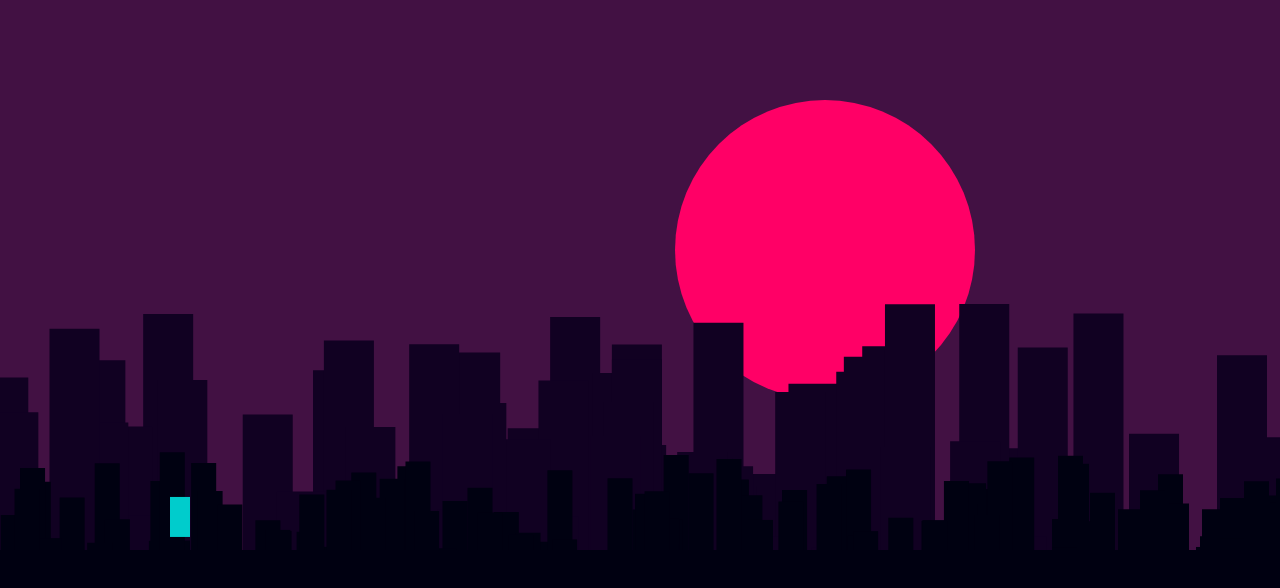
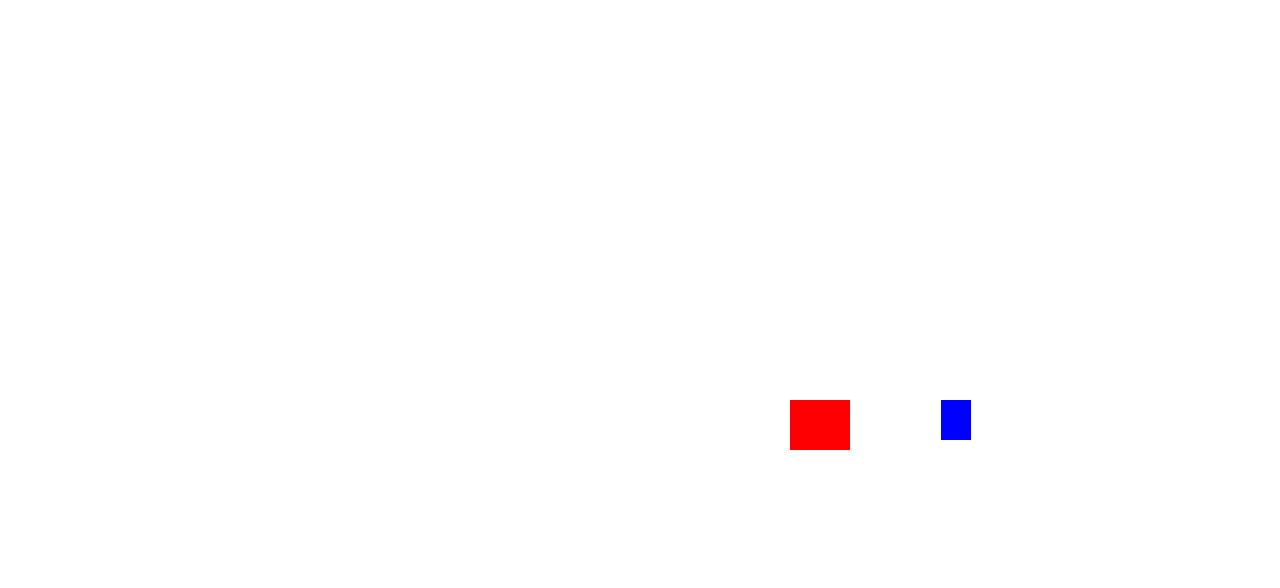
Before and after one commit to ichko/game-engine, a plain HTML site: page game.html in a window 1280 px wide. Drawn offline with Linux system fonts and the light colour scheme.

Commit message:
Refactoring

```diff
--- a/game.html
+++ b/game.html
@@ -5,9 +5,11 @@
     </head>
     <body>
         <canvas id="canvas"></canvas>
+        <script src="scripts/io.js"></script>
         <script src="scripts/vector.js"></script>
         <script src="scripts/game-object.js"></script>
-        <script src="scripts/enviroment.js"></script>
+        <script src="scripts/parallax.js"></script>
+        <script src="scripts/renderer.js"></script>
         <script src="scripts/main.js"></script>
     </body>
 </html>
--- a/scripts/enviroment.js
+++ /dev/null
@@ -1,32 +0,0 @@
-class Layer {
-    constructor(objects = [], scale = Vector(), referencePoint = new Vector()) {
-        this.objects = objects;
-        this.scale = scale;
-        this.position = new Vector();
-        this.referencePoint = referencePoint;
-    }
-
-    draw(ctx) {
-        this.objects.forEach(object => {
-            object.scale = this.scale;
-            object.offset = this.position.add(this.referencePoint);
-            object.draw(ctx);
-        });
-    }
-}
-
-class Parallax {
-    constructor(referencePoint = new Vector(), layers = []) {
-        this.layers = layers;
-        this.referencePoint = referencePoint;
-    }
-
-    addLayer(name, objects, scale = new Vector()) {
-        this.layers.push(new Layer(objects, scale, this.referencePoint));
-        return this;
-    }
-
-    draw(ctx) {
-        this.layers.forEach(layer => layer.draw(ctx));
-    }
-}
--- a/scripts/game-object.js
+++ b/scripts/game-object.js
@@ -1,53 +1,35 @@
 class GameObject {
-    constructor(position = new Vector()) {
+
+    constructor({ position = new Vector(), scale = 1, color = '#f00' }) {
         this.position = position;
-        this.sizeScale = 1;
-        this.scale = new Vector(1, 1);
-        this.offset = new Vector();
-    }
-
-    getWorldPosition() {
-        return this.position.add(this.offset.vectorScale(this.scale));
-    }
-}
-
-let PrimitiveObject = {
-
-    Circle: class Circle extends GameObject {
-        constructor(position = new Vector(), radius = 5, color = '#f00') {
-            super(position);
-            this.radius = radius;
+        this.scale = scale;
         this.color = color;
     }
 
-        draw(ctx)  {
-            let worldPosition = this.getWorldPosition();
-            ctx.beginPath();
-            ctx.fillStyle = this.color;
-            ctx.arc(worldPosition.x, worldPosition.y,
-                    this.radius * this.sizeScale, 0, Math.PI * 2);
-            ctx.fill();
-            ctx.closePath();
-        }
-    },
-
-    Rectangle: class Rectangle extends GameObject {
-        constructor(position = new Vector(), size = { width: 5, height: 10 }, color = '#f00') {
-            super(position);
-            this.width = size.width;
-            this.height = size.height;
-            this.color = color;
 }
 
-        draw(ctx)  {
-            let worldPosition = this.getWorldPosition();
-            ctx.beginPath();
-            ctx.fillStyle = this.color;
-            ctx.rect(worldPosition.x, worldPosition.y,
-                     this.width * this.sizeScale, this.height * this.sizeScale);
-            ctx.fill();
-            ctx.closePath();
+class Circle extends GameObject {
+
+    constructor(config) {
+        super(config);
+        this.radius = config.radius;
     }
+
+    draw(renderer)  {
+        renderer.circle(this.position, this.radius, this.color);
     }
 
 }
+
+class Rectangle extends GameObject {
+
+    constructor(config) {
+        super(config);
+        this.size = config.size;
+    }
+
+    draw(renderer) {
+        renderer.rectangle(this.position, this.size, this.color);
+    }
+
+}
--- a/scripts/io.js
+++ b/scripts/io.js
@@ -1,7 +1,7 @@
 class IO {
 
     constructor() {
-        this.mouse = { x : 0, y: 0 };
+        this.mouse = { x: 0, y: 0 };
         this.keyHandlers = { };
         this.keyStates = { };
         this.bindEvents();
@@ -9,10 +9,10 @@ class IO {
 
     callHandlers() {
         for (let name in this.keyHandlers) {
-            if (this.keyState[name]) {
+            if (this.keyStates[name]) {
                 this.keyHandlers[name].handeler();
             } else {
-                this.keyHandlers[name].reverseHandler();
+                this.keyHandlers[name].reverseHandler && this.keyHandlers[name].reverseHandler();
             }
         }
     }
--- a/scripts/main.js
+++ b/scripts/main.js
@@ -2,73 +2,32 @@ let canvas = document.getElementById('canvas');
 canvas.width = innerWidth;
 canvas.height = innerHeight;
 let ctx = canvas.getContext('2d');
+ctx.translate(innerWidth / 2, innerHeight / 2);
 
-function clear() {
-    ctx.clearRect(0, 0, innerWidth, innerHeight);
-}
+let io = new IO();
+let renderer = new Renderer(ctx, innerWidth, innerHeight);
 
-let player = new PrimitiveObject.Rectangle(new Vector(0, innerHeight / 2 + 150 - 40), { width: 20, height: 40 }, '#0cc');
-let camera = new PrimitiveObject.Rectangle();
+let camera = new Vector();
+let player = new Rectangle({
+    position: new Vector(1, 0),
+    size: { width: 30, height: 40 },
+    color: '#00f'
+});
 
-let foreGroundObjects = [];
-for (let i = 0;i < 80;i++) {
-    let height = Math.random() * 250;
-    foreGroundObjects.push(new PrimitiveObject.Rectangle(
-        new Vector(Math.random() * innerWidth, innerHeight / 2 + 150 - height),
-        { width: 50, height: height },
-        '#110122')
-    );
-}
-let foreGroundObjectsSmall = [];
-for (let i = 0;i < 100;i++) {
-    let height = Math.random() * 100;
-    foreGroundObjectsSmall.push(new PrimitiveObject.Rectangle(
-        new Vector(Math.random() * innerWidth, innerHeight / 2 + 150 - height),
-        { width: 25, height: height },
-        '#000111')
-    );
-}
+let world = new Parallax(camera)
+    .newLayer({
+        name: 'foreground',
+        depth: 0.5,
+        objects: [new Rectangle({ size: { width: 60, height: 50, color: '#0f0' } })]
+    })
+    .newLayer({ name: 'player layer', objects: [ player ] });
 
-let world = new Parallax(camera.position)
-    .addLayer('background', [
-        new PrimitiveObject.Rectangle(new Vector(), { width: innerWidth, height: innerHeight }, '#421143')
-    ])
-    .addLayer('sun', [new PrimitiveObject.Circle(new Vector(innerWidth / 2 + 250, innerHeight / 2 - 150), 150, '#ff0066')],
-    new Vector(-0.5, 0))
-    .addLayer('forground', foreGroundObjects, new Vector(-1, -0.05))
-    .addLayer('forgroundSmall', foreGroundObjectsSmall, new Vector(-2, -0.1))
-    .addLayer('player', [ player ])
-    .addLayer('ground', [
-        new PrimitiveObject.Rectangle(new Vector(0, innerHeight / 2 + 150),
-                                      { width: innerWidth, height: innerHeight / 2 }, '#000011')
-    ]);
+(function animation() {
+    renderer.clear();
+    world.draw(renderer);
+    io.callHandlers();
 
-let time = 0;
-(function animation() {
-    time += 0.1;
-    clear();
-    world.draw(ctx);
-    if (player.position.x >= innerWidth / 8 + player.width / 2) {
-        camera.position.x += 1;
-    } else {
-        player.position.x += 1;
-    }
-
-    player.position.y = Math.sin(time * 2) * 10 + innerHeight / 2 + 100;
-    camera.position.y = Math.sin(time * 2) * 10 - 20;
-
-    for (var i = 0;i < foreGroundObjects.length;i++) {
-        let fo = foreGroundObjects[i];
-        if (fo.getWorldPosition().x + fo.width < 0) {
-            fo.position.x = camera.position.x + innerWidth;
-        }
-    }
-    for (var i = 0;i < foreGroundObjectsSmall.length;i++) {
-        let fo = foreGroundObjectsSmall[i];
-        if (fo.getWorldPosition().x + fo.width < 0) {
-            fo.position.x = camera.position.x * 2 + innerWidth;
-        }
-    }
+    camera.x++;
 
     requestAnimationFrame(animation);
 })();
--- /dev/null
+++ b/scripts/parallax.js
@@ -0,0 +1,37 @@
+class Layer {
+
+    constructor(objects = [], depth = 1, position = new Vector()) {
+        this.objects = objects;
+        this.depth = depth;
+        this.position = position;
+    }
+
+    draw(renderer) {
+        renderer.pushTranslation(this.position);
+        this.objects.forEach(object => object.draw(renderer));
+        renderer.popTranslation();
+    }
+
+}
+
+class Parallax {
+
+    constructor(reference = new Vector()) {
+        this.reference = reference;
+        this.layers = [];
+    }
+
+    newLayer({ objects, depth = 1 }) {
+        this.layers.push(new Layer(objects, depth));
+        return this;
+    }
+
+    draw(renderer) {
+        this.layers.forEach(layer => {
+            renderer.pushTranslation(this.reference.scale(layer.depth));
+            layer.draw(renderer)
+            renderer.popTranslation();
+        });
+    }
+
+}
--- /dev/null
+++ b/scripts/renderer.js
@@ -0,0 +1,42 @@
+class Renderer {
+
+    constructor(ctx, width, height) {
+        this.ctx = ctx;
+        this.width = width;
+        this.height = height;
+        this.translateTransformations = [];
+    }
+
+    pushTranslation(translation) {
+        this.translateTransformations.push(translation);
+    }
+
+    popTranslation() {
+        this.translateTransformations.pop();
+    }
+
+    getTranslation() {
+        return this.translateTransformations
+            .reduce((left, right) => left.add(right), new Vector());
+    }
+
+    circle(position, radius, color) {
+        position = this.getTranslation().add(position);
+        this.ctx.beginPath();
+        this.ctx.fillStyle = color;
+        this.ctx.arc(position.x, position.y, radius, 0, Math.PI * 2);
+        this.ctx.fill();
+        this.ctx.closePath();
+    }
+
+    rectangle(position, size, color) {
+        position = this.getTranslation().add(position);
+        this.ctx.fillStyle = color;
+        this.ctx.fillRect(position.x, position.y, size.width, size.height);
+    }
+
+    clear() {
+        this.ctx.clearRect(0, 0, this.width, this.height);
+    }
+
+}
--- a/scripts/vector.js
+++ b/scripts/vector.js
@@ -1,4 +1,5 @@
 class Vector {
+
     constructor(x = 0, y = 0) {
         this.x = x;
         this.y = y;
@@ -8,7 +9,12 @@ class Vector {
         return new Vector(this.x + vector.x, this.y + vector.y);
     }
 
+    scale(factor) {
+        return new Vector(this.x * factor, this.y * factor);
+    }
+
     vectorScale(vector) {
         return new Vector(this.x * vector.x, this.y * vector.y);
     }
+
 }
```
Lines whose indentation alone changed are shown as unchanged.
